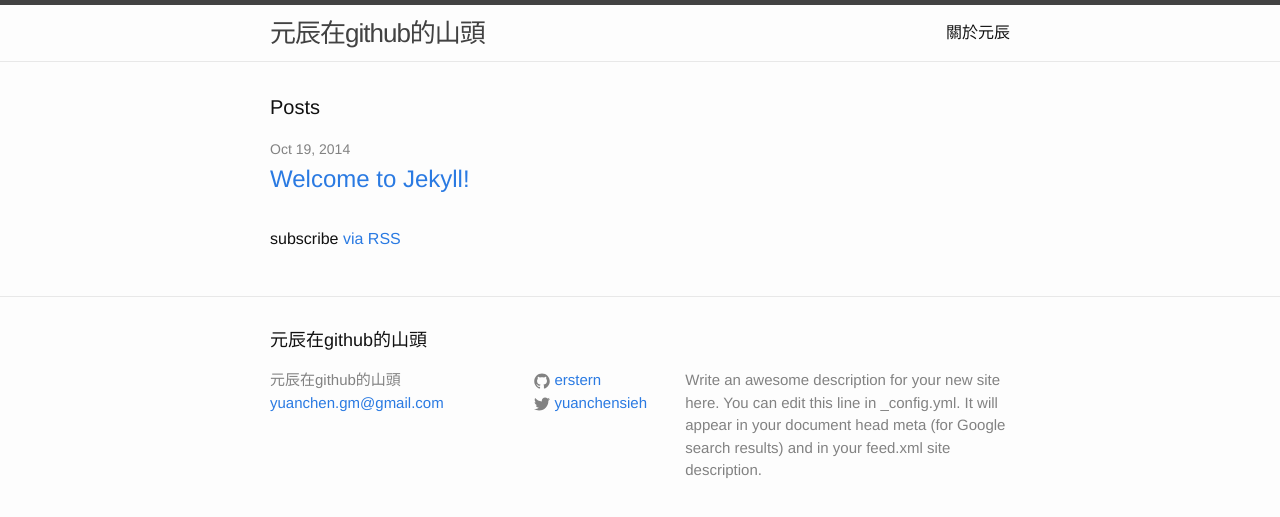
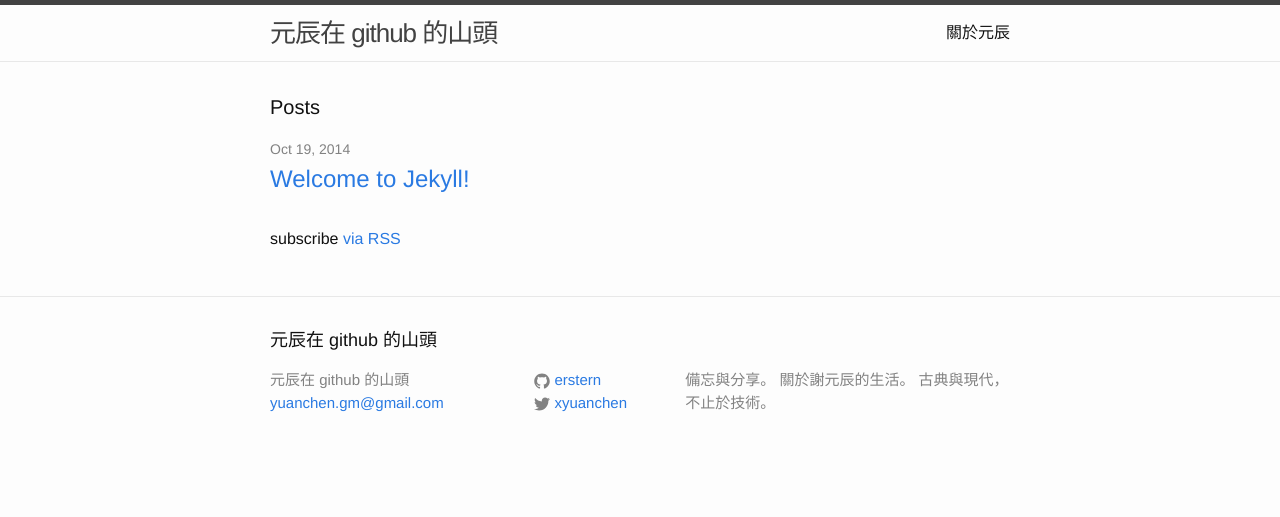
Before and after one commit to ba11aStone/erstern.github.io, a Jekyll site: the page built from index.html, in a window 1280 px wide. Shown: the top 517 px of the page. Built offline with Jekyll 4.4.1, drawn with Linux system fonts in a browser that asks for light colours.

Commit message:
config.descriptiong

```diff
--- a/_config.yml
+++ b/_config.yml
@@ -1,13 +1,13 @@
 # Site settings
-title: 元辰在github的山頭
+title: 元辰在 github 的山頭
 email: yuanchen.gm@gmail.com
 description: > # this means to ignore newlines until "baseurl:"
-  Write an awesome description for your new site here. You can edit this
-  line in _config.yml. It will appear in your document head meta (for
-  Google search results) and in your feed.xml site description.
+  備忘與分享。
+  關於謝元辰的生活。
+  古典與現代，不止於技術。
 baseurl: "" # the subpath of your site, e.g. /blog/
 url: "http://erstern.github.io" # the base hostname & protocol for your site
-twitter_username: yuanchensieh
+twitter_username: xyuanchen
 github_username:  erstern
 
 # Build settings
```
